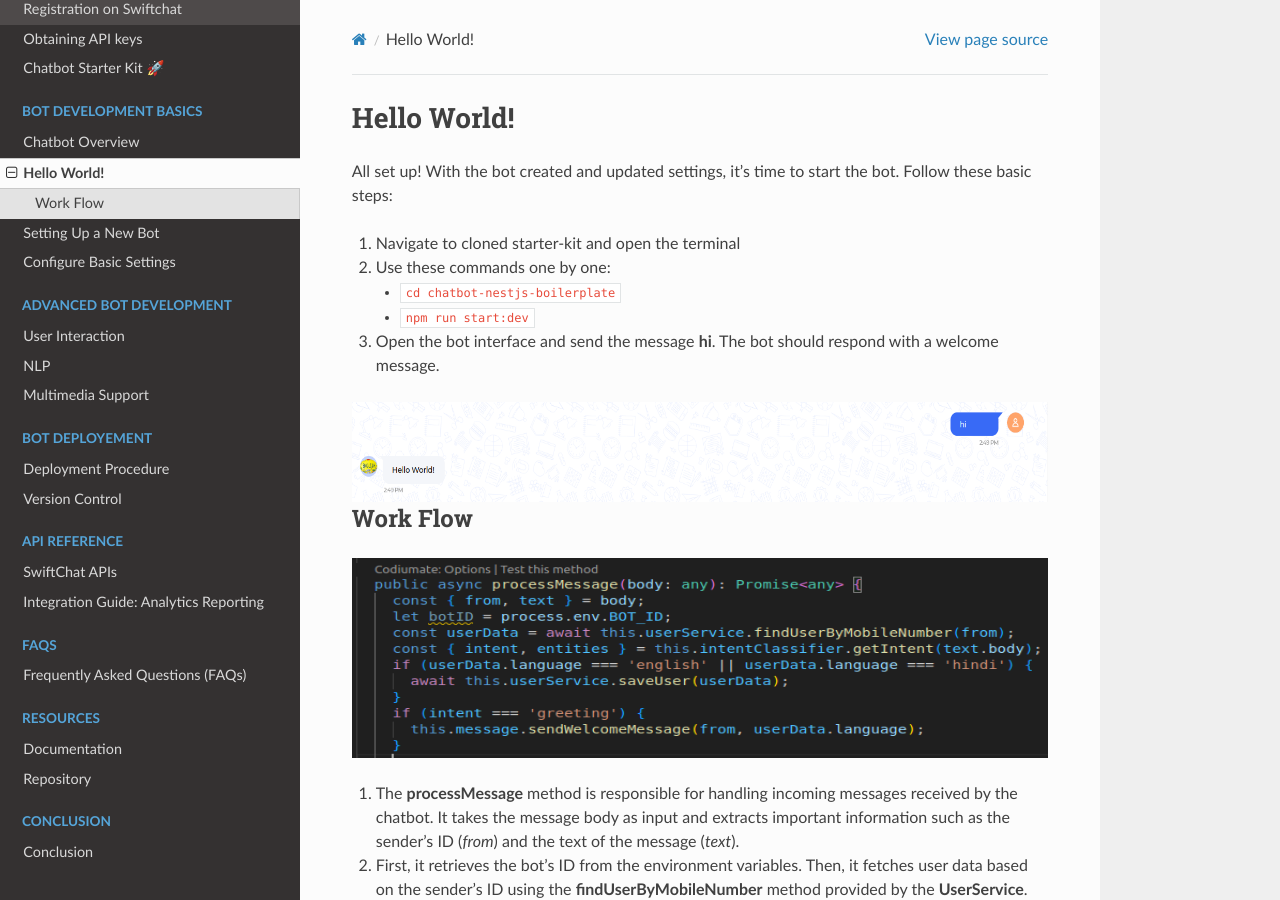
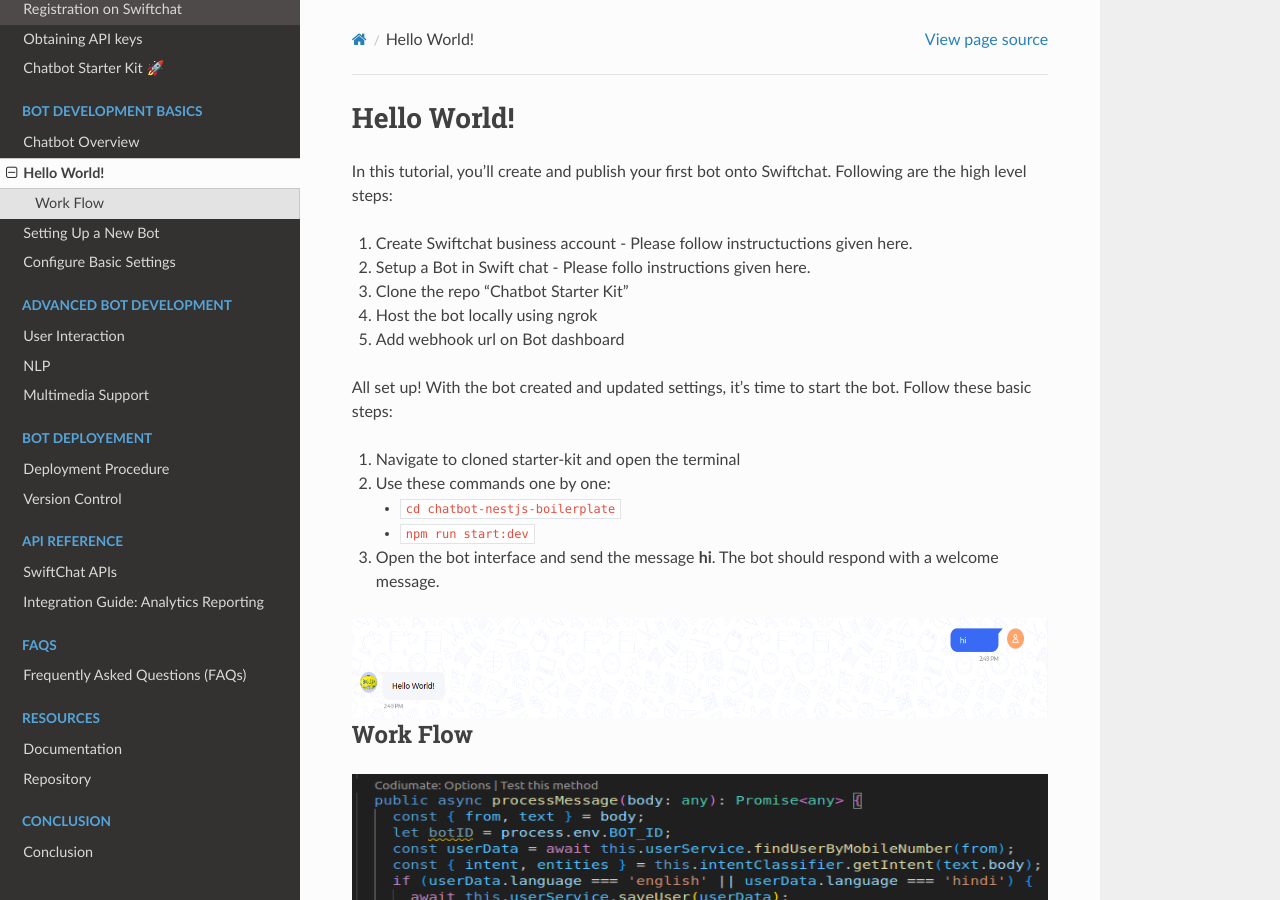
Before and after one commit to Priyanka-sharma181/Chatbot-Development-Guide, a Sphinx documentation site: the page built from docs/source/hello_world.rst, in a window 1280 px wide and 900 px high. Built offline with Sphinx 7.4.7 and the Read the Docs theme 2.0.0, drawn with Linux system fonts in a browser that asks for light colours.

Commit message:
Update hello_world.rst

```diff
--- a/docs/source/hello_world.rst
+++ b/docs/source/hello_world.rst
@@ -1,5 +1,14 @@
 Hello World!
 ------------------
+
+In this tutorial, you'll create and publish your first bot onto Swiftchat. Following are the high level steps:
+
+1. Create Swiftchat business account - Please follow instructuctions given here.
+2. Setup a Bot in Swift chat - Please follo instructions given here.
+3. Clone the repo "Chatbot Starter Kit"
+4. Host the bot locally using ngrok
+5. Add webhook url on Bot dashboard
+
 
 All set up! With the bot created and updated settings, it's time to start the bot. Follow these basic steps:
 
```
